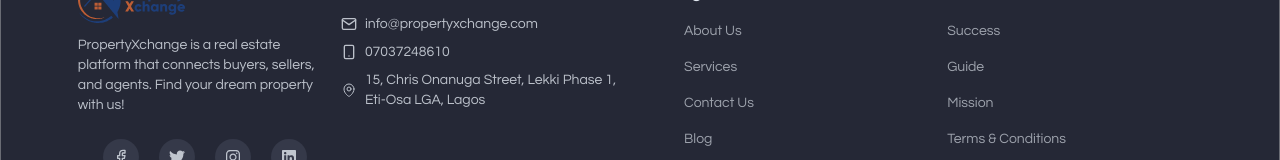
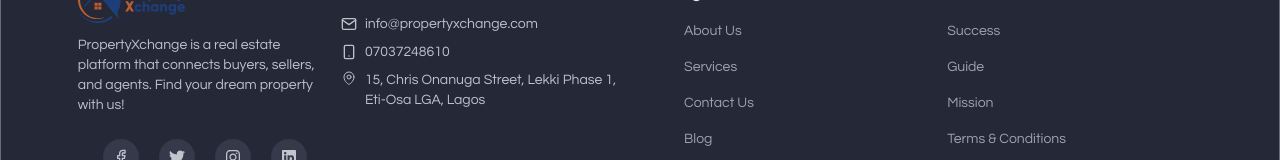
Before and after one commit to property-xchange/propertyxchange, a React (Vite) app in the folder client/: page /sign-in in a window 1280 px wide. Shown: the part 947-1107 px from the top of the page. Built offline with nearby package versions, Linux system fonts and the light colour scheme; no server answers.

Commit message:
changed contact4

```diff
--- a/client/src/components/common/Footer.jsx
+++ b/client/src/components/common/Footer.jsx
@@ -59,7 +59,7 @@ const Footer = () => {
                 <FiSmartphone className="mr-2" />
                 <Link to="tel:+2347037248610">07037248610</Link>
               </li>
-              <li className="flex justify-start items-center mb-2">
+              <li className="flex justify-start items-start mb-2">
                 <HiOutlineMapPin className="mr-2" />
                 <Link>
                   15, Chris Onanuga Street, Lekki Phase 1, <br /> Eti-Osa LGA,
```
